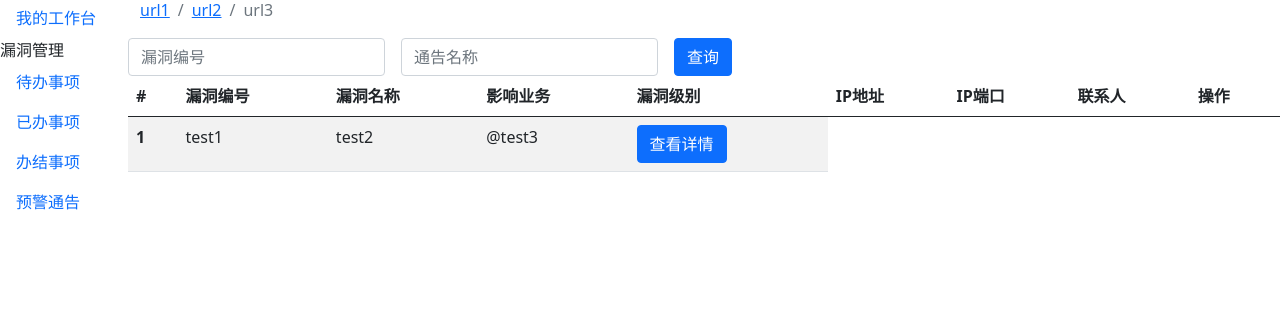
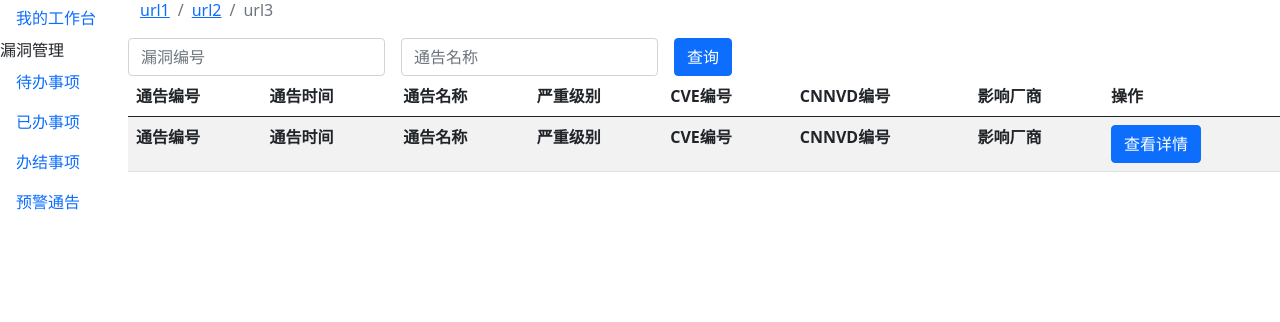
Before and after one commit to chry1988/wxse, a Django app: page /workbench/warningnotice in a window 1280 px wide. Shown: the part 52-374 px from the top of the page. Run offline with Django 3.2, Linux system fonts and the light colour scheme; some libraries are stand-ins or nearby versions.

Commit message:
20210402.1

```diff
--- a/configureDataBase/models/__init__.py
+++ b/configureDataBase/models/__init__.py
@@ -1,2 +1,3 @@
 from .vulnerabilityControler import *
 from .workBench import *
+from .internetProtocolPool import *
--- a/templates/workBench/toDoMatters.html
+++ b/templates/workBench/toDoMatters.html
@@ -22,8 +22,8 @@
                     </text>
                 </div>
                 <div class="modal-footer">
-                    {#                    <button type="button" class="btn btn-secondary" data-bs-dismiss="modal">Close</button>#}
-                    {#                    <button type="button" class="btn btn-primary">Understood</button>#}
+                                        <button type="button" class="btn btn-secondary" data-bs-dismiss="modal">Close</button>
+                                        <button type="button" class="btn btn-primary">Understood</button>
                 </div>
             </div>
         </div>
--- a/templates/workBench/warningNotice.html
+++ b/templates/workBench/warningNotice.html
@@ -97,23 +97,25 @@
     <table class="table table-striped table-hover">
         <thead>
         <tr>
-            <th scope="col">#</th>
-            <th scope="col">漏洞编号</th>
-            <th scope="col">漏洞名称</th>
-            <th scope="col">影响业务</th>
-            <th scope="col">漏洞级别</th>
-            <th scope="col">IP地址</th>
-            <th scope="col">IP端口</th>
-            <th scope="col">联系人</th>
+            <th scope="col">通告编号</th>
+            <th scope="col">通告时间</th>
+            <th scope="col">通告名称</th>
+            <th scope="col">严重级别</th>
+            <th scope="col">CVE编号</th>
+            <th scope="col">CNNVD编号</th>
+            <th scope="col">影响厂商</th>
             <th scope="col">操作</th>
         </tr>
         </thead>
         <tbody>
         <tr>
-            <th scope="row">1</th>
-            <td>test1</td>
-            <td>test2</td>
-            <td>@test3</td>
+            <th scope="col">通告编号</th>
+            <th scope="col">通告时间</th>
+            <th scope="col">通告名称</th>
+            <th scope="col">严重级别</th>
+            <th scope="col">CVE编号</th>
+            <th scope="col">CNNVD编号</th>
+            <th scope="col">影响厂商</th>
             <td>
                 <!-- Button trigger modal -->
                 <button type="button" class="btn btn-primary" data-bs-toggle="modal" data-bs-target="#staticBackdrop">
```
Also changed, not shown: configureDataBase/models/internetProtocolPool.py (added, +14 -0 lines), configureDataBase/models/warningNotice.py (added, +12 -0 lines), customUser/admin.py (+10 -1 lines), customUser/forms.py (added, +14 -0 lines).
